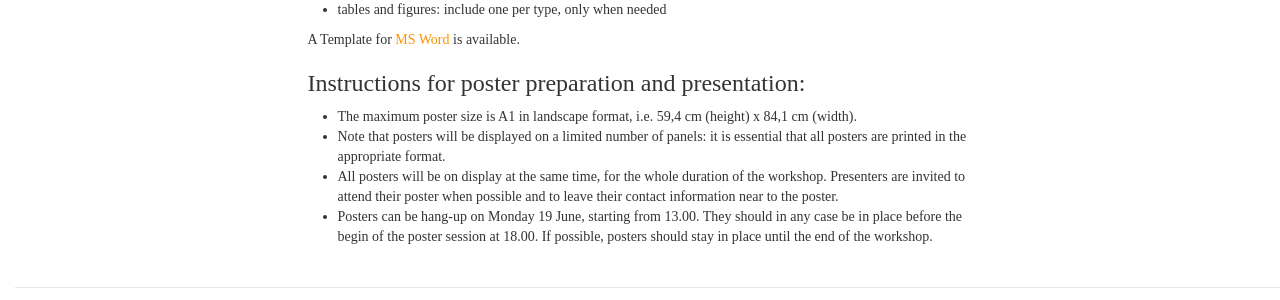
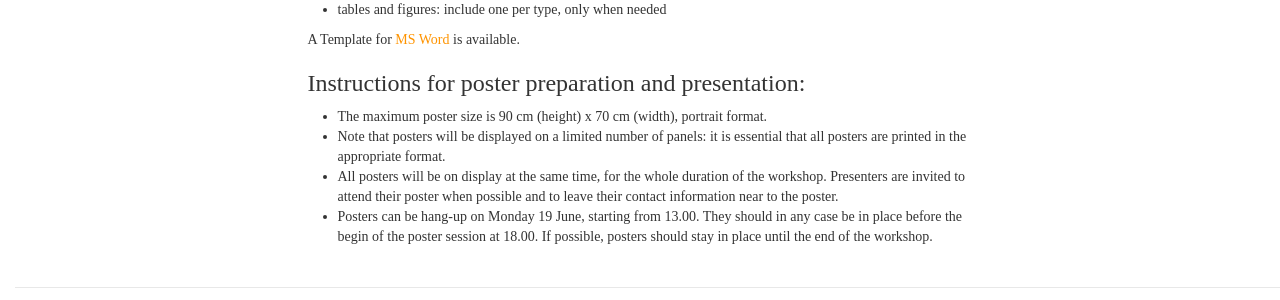
Before and after one commit to ELIXIR-IIB-training/website, a Jekyll site: the page built from miscellaneous/metagenomics-bari-2017-abstract-submission.html, in a window 1280 px wide. Shown: the part 561-861 px from the top of the page. Built offline with Jekyll 4.4.1, drawn with Linux system fonts in a browser that asks for light colours; nearby versions of some CDN libraries; some web fonts are replaced.

Commit message:
Poster size update

```diff
--- a/miscellaneous/metagenomics-bari-2017-abstract-submission.html
+++ b/miscellaneous/metagenomics-bari-2017-abstract-submission.html
@@ -7,7 +7,7 @@ layout: default
     <head>
         <title>ELIXIR-IIB bioinformatics training</title>
 
-<!-- CSS --!>
+<!-- CSS -->
 <link rel="stylesheet" href="//maxcdn.bootstrapcdn.com/bootstrap/3.2.0/css/bootstrap.min.css">
 <link rel="stylesheet" href="//maxcdn.bootstrapcdn.com/bootstrap/3.2.0/css/bootstrap-theme.min.css">
 <link href="http://fonts.googleapis.com/css?family=Corbel&subset=latin,latin-ext" rel="stylesheet" type="text/css">
@@ -23,43 +23,37 @@ layout: default
     <meta name="viewport" content="width=device-width, initial-scale=1.0">
     <meta name="author" content="Allegra Via">
 
- --!>
+ -->
 
 </head>
 <body>
-
-
 <h3>Abstract submission for oral and poster presentation at the workshop:</h3>
 Submissions are welcome for oral and poster presentations.<br>
 <ul>
-    <li>Abstracts must be submitted by e-mail to elixir.ita.training@gmail.com with subject "Computational Metagenomics Workshop".
-    <li>Abstracts will be included in the book of abstracts of the event that will be made available to participants only: it won’t be published in the web site. No Copyright form or permission is required for abstracts, since the book of abstracts won’t be an official publication.
-    <li>Submission deadline for oral presentation is May the 31st.
-    <li>A notification of acceptance for oral presentation will be sent to authors on June 5th.
-    <li>Submission deadline for poster presentation is June the 9th.
+    <li>Abstracts must be submitted by e-mail to elixir.ita.training@gmail.com with subject "Computational Metagenomics Workshop". </li>
+    <li>Abstracts will be included in the book of abstracts of the event that will be made available to participants only: it won’t be published in the web site. No Copyright form or permission is required for abstracts, since the book of abstracts won’t be an official publication.</li>
+    <li>Submission deadline for oral presentation is May the 31st.</li>
+    <li>A notification of acceptance for oral presentation will be sent to authors on June 5th.</li>
+    <li>Submission deadline for poster presentation is June the 9th.</li>
 </ul>
 
 <h3>Instruction for abstract preparation:</h3>
-Abstracts must be submitted as PDF. Please, use the following page style:<br>
+Abstracts must be submitted as PDF. Please, use the following page style:
 <ul>
-   <li>page size: A4; all margins: 2cm; paragraphs justified; single line spacing
-   <li>font: Arial (or Helvetica); sizes: title 14pts; authors' names 11pts; affiliations 10pts; section headings 12pts; body text 11pts; bibliography 10pts
-   <li>length: max 2 pages for oral communications and 1 page for posters
-   <li>sections: Introduction, Methods, Results, Conclusions, References
-   <li>tables and figures: include one per type, only when needed
+<li>page size: A4; all margins: 2cm; paragraphs justified; single line spacing</li>
+<li>font: Arial (or Helvetica); sizes: title 14pts; authors' names 11pts; affiliations 10pts; section headings 12pts; body text 11pts; bibliography 10pts</li>
+<li>length: max 2 pages for oral communications and 1 page for posters</li>
+<li>sections: Introduction, Methods, Results, Conclusions, References</li>
+<li>tables and figures: include one per type, only when needed</li>
 </ul>
-<!--
-A Template for <a href="http://elixir-iib-training.github.io/website/docs/elixir-iib-metagenomics-workshop-2017-abstract-template.docx">MS Word</a> is available.
---!>
-
 A Template for <a href="../docs/elixir-iib-metagenomics-workshop-2017-abstract-template.docx">MS Word</a> is available.
 
 <h3>Instructions for poster preparation and presentation:</h3>
 <ul>
-   <li>The maximum poster size is A1 in landscape format, i.e. 59,4 cm (height) x 84,1 cm (width).
-   <li>Note that posters will be displayed on a limited number of panels: it is essential that all posters are printed in the appropriate format.<br>
-   <li>All posters will be on display at the same time, for the whole duration of the workshop. Presenters are invited to attend their poster when possible and to leave their contact information near to the poster.
-   <li>Posters can be hang-up on Monday 19 June, starting from 13.00. They should in any case be in place before the begin of the poster session at 18.00. If possible, posters should stay in place until the end of the workshop.
+   <li>The maximum poster size is 90 cm (height) x 70 cm (width), portrait format.</li>
+   <li>Note that posters will be displayed on a limited number of panels: it is essential that all posters are printed in the appropriate format.</li>
+   <li>All posters will be on display at the same time, for the whole duration of the workshop. Presenters are invited to attend their poster when possible and to leave their contact information near to the poster.</li>
+   <li>Posters can be hang-up on Monday 19 June, starting from 13.00. They should in any case be in place before the begin of the poster session at 18.00. If possible, posters should stay in place until the end of the workshop.</li>
 </ul>
    </body>
 </html>
```
Lines whose indentation alone changed are shown as unchanged.
